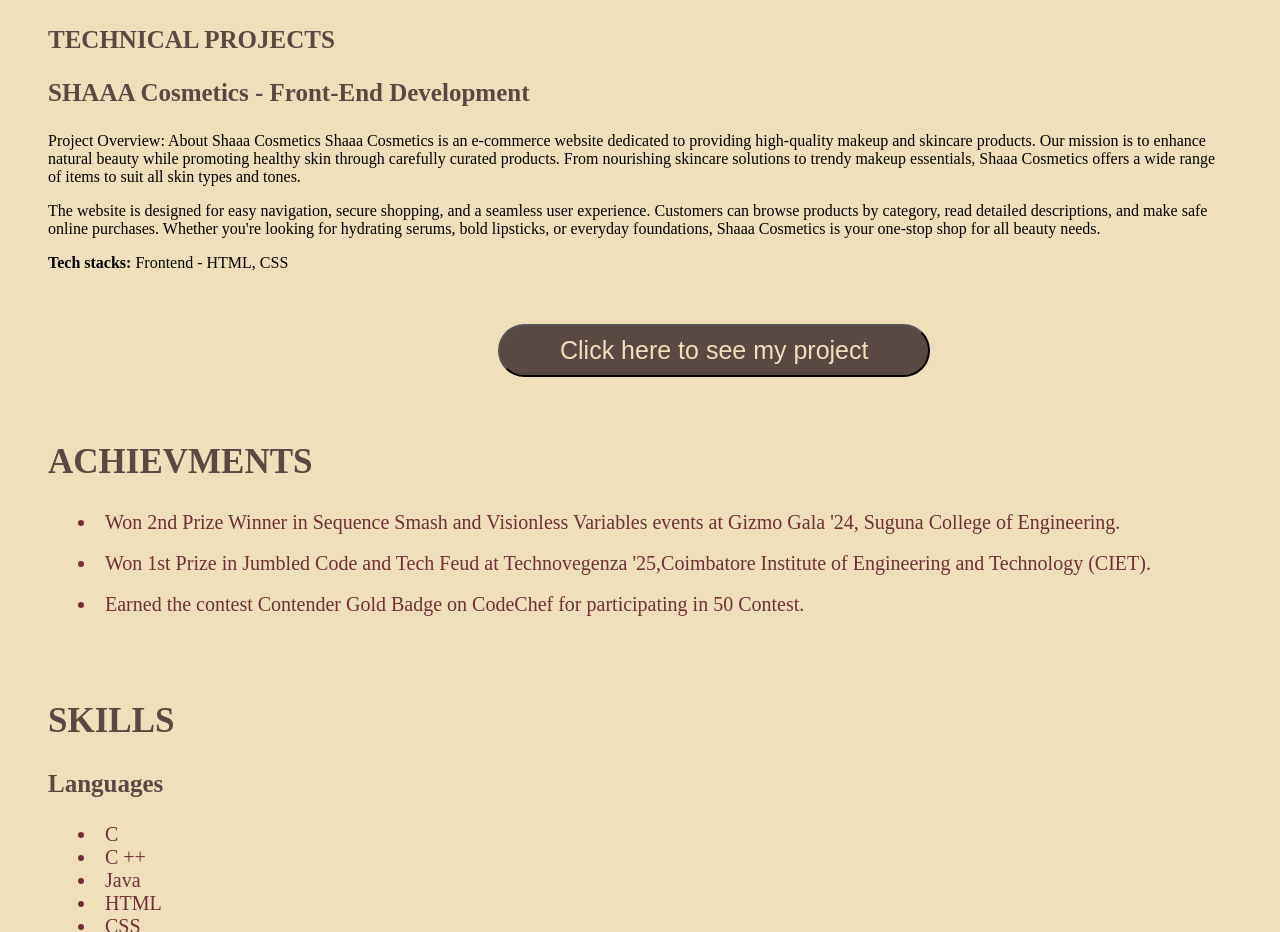
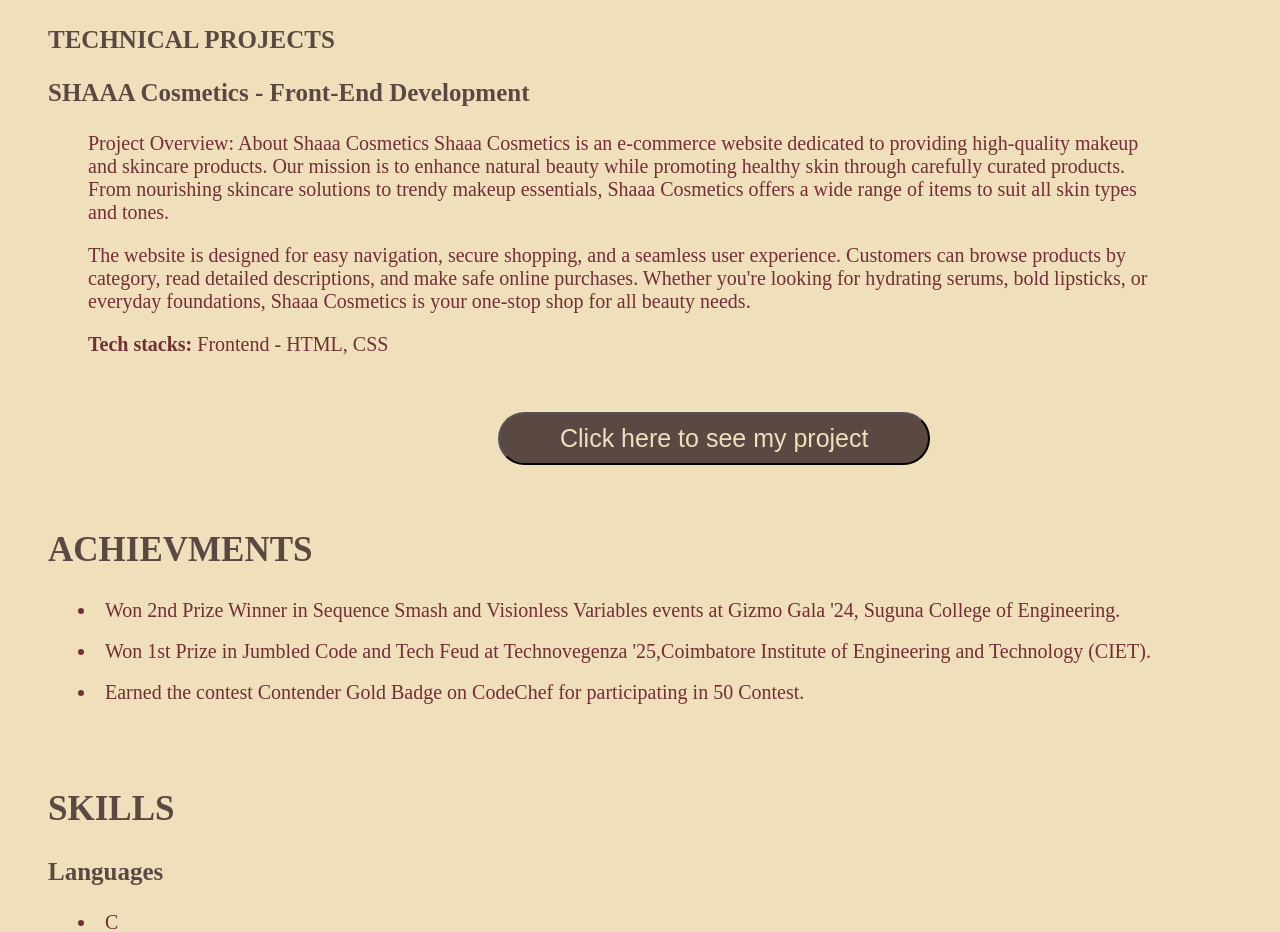
Before and after one commit to Monishamatthew/Portfolio, a plain HTML site: page index.html in a window 1280 px wide. Shown: the part 905-1837 px from the top of the page. Drawn offline with Linux system fonts and the light colour scheme.

Commit message:
Update index.css

```diff
--- a/index.css
+++ b/index.css
@@ -55,7 +55,7 @@ a{
     align-items: center;
     padding-top: 50px;
 }
-#pro1{
+.pro1{
         color: #722f37;
         font-size: 20px;
         padding: 0px 70px 0px 40px;
```
